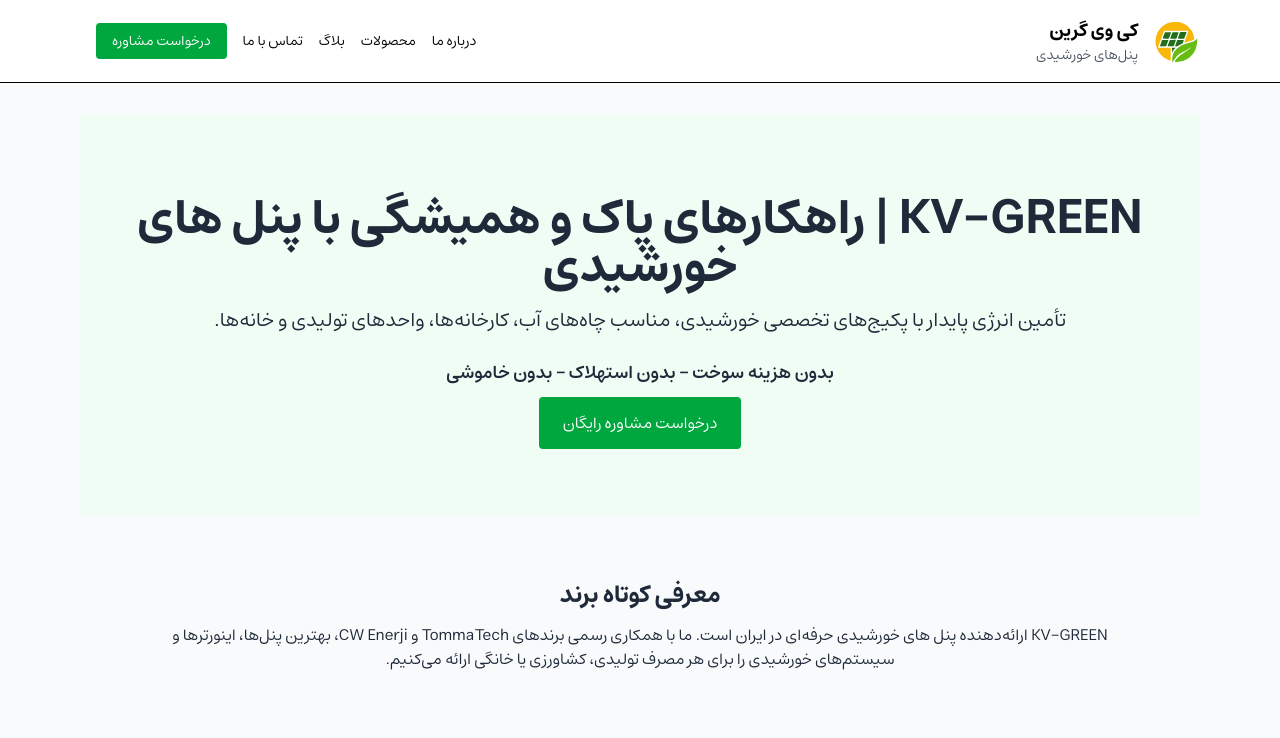
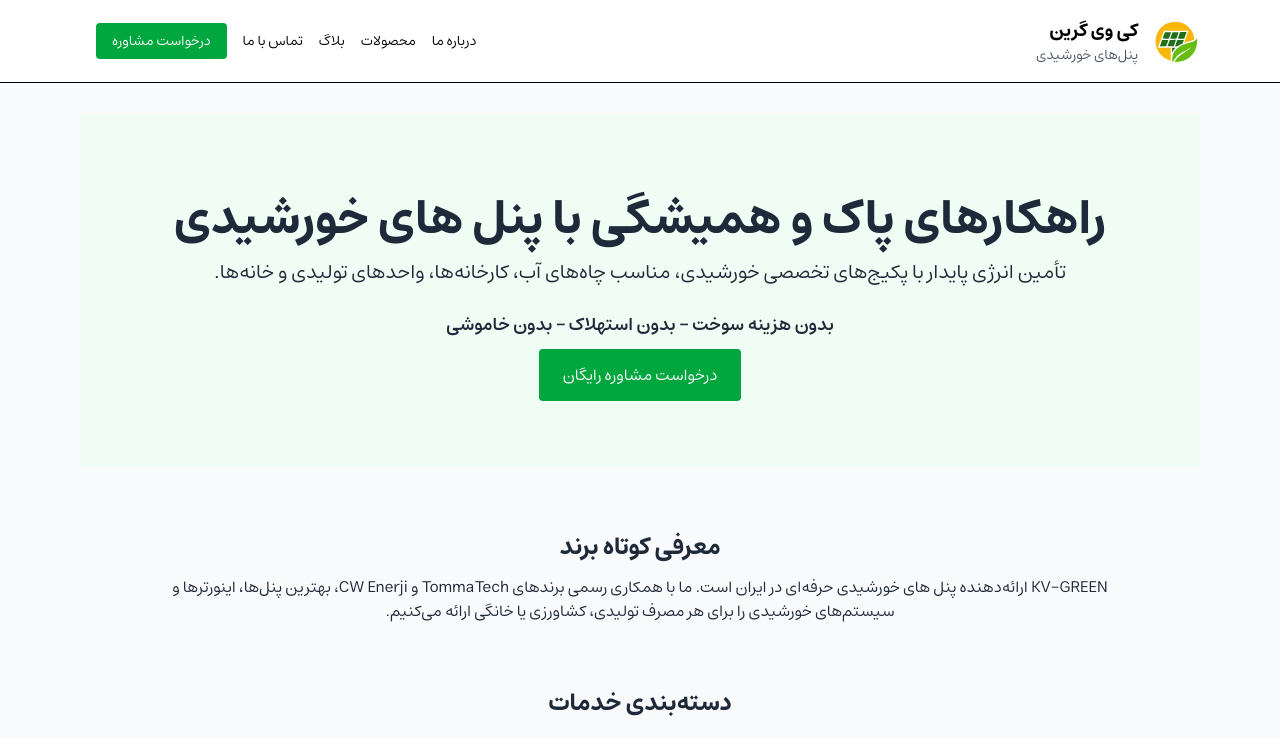
Before and after one commit to peywasti/kvgreen-website, a Next.js app: page / in a window 1280 px wide. Shown: the top 738 px of the page. Built offline with nearby package versions, Linux system fonts and the light colour scheme.

Commit message:
remove KVGREEn from title

```diff
--- a/app/page.tsx
+++ b/app/page.tsx
@@ -6,7 +6,7 @@
       {/* Hero Section */}
       <section className="bg-green-50 py-20 text-center px-4">
         <h1 className="text-4xl md:text-5xl font-bold mb-4">
-          KV-GREEN | راهکارهای پاک و همیشگی با پنل های خورشیدی
+          راهکارهای پاک و همیشگی با پنل های خورشیدی
         </h1>
         <p className="text-lg md:text-xl mb-6">
           تأمین انرژی پایدار با پکیج‌های تخصصی خورشیدی، مناسب چاه‌های آب، کارخانه‌ها، واحدهای تولیدی و خانه‌ها.
```
